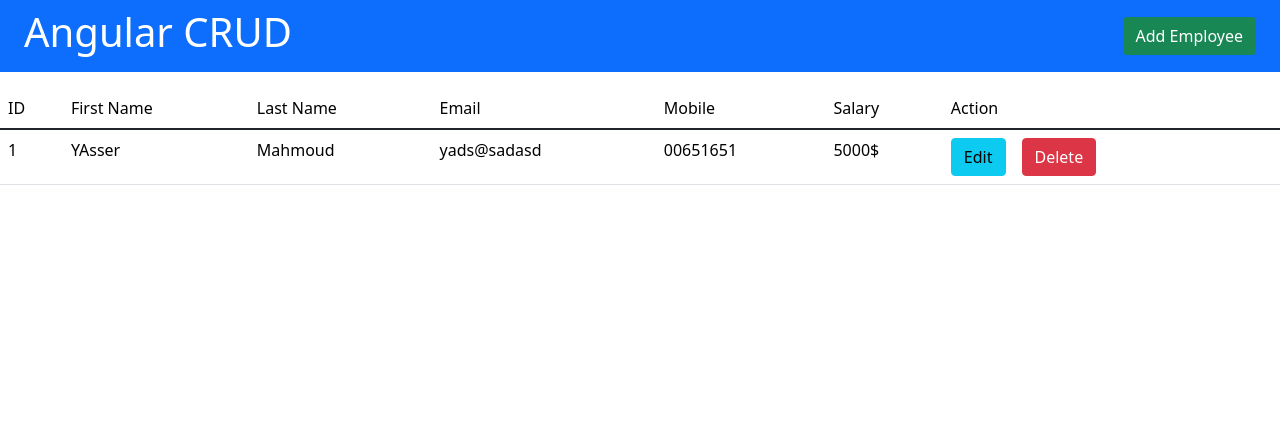
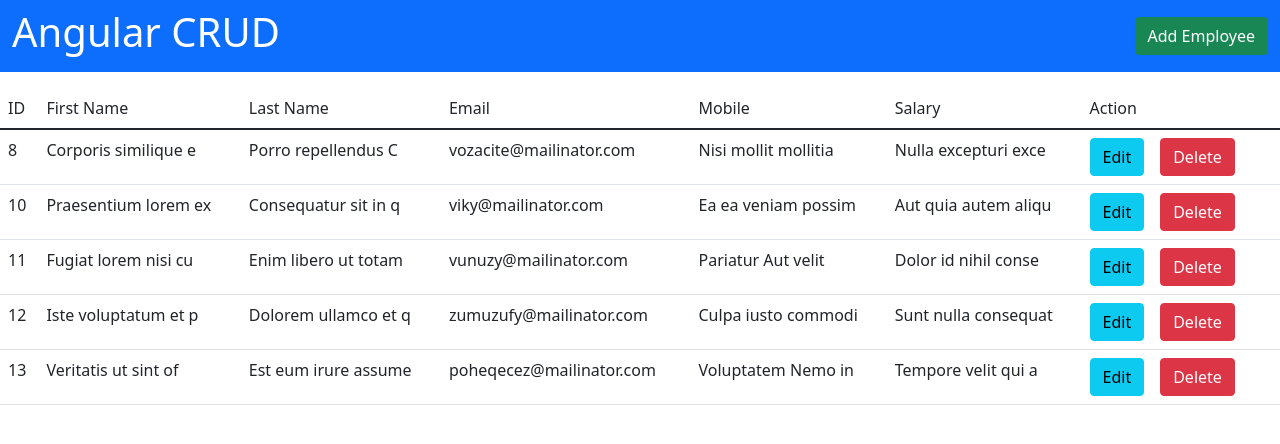
Before and after one commit to yasser22269/CRUD-And-Authentication-Angular, an Angular app: page / in a window 1280 px wide. Shown: the top 444 px of the page. Built offline with nearby package versions, Linux system fonts and the light colour scheme; data requests are answered from the project's data file.

Commit message:
final project

```diff
--- a/angular.json
+++ b/angular.json
@@ -27,11 +27,9 @@
               "src/assets"
             ],
             "styles": [
-              "src/styles.css",
-              "node_modules/bootstrap/dist/css/bootstrap.css"
+              "src/styles.css"
             ],
             "scripts": [
-              "node_modules/bootstrap/dist/js/bootstrap.js",
             ]
           },
           "configurations": {
--- a/db.json
+++ b/db.json
@@ -1,18 +1,47 @@
 {
   "posts": [
     {
-      "id": 1,
-      "title": "json-server",
-      "author": "typicode"
+      "id": 8,
+      "firstName": "Corporis similique e",
+      "lastName": "Porro repellendus C",
+      "email": "vozacite@mailinator.com",
+      "mobile": "Nisi mollit mollitia",
+      "salary": "Nulla excepturi exce"
+    },
+    {
+      "id": 10,
+      "firstName": "Praesentium lorem ex",
+      "lastName": "Consequatur sit in q",
+      "email": "viky@mailinator.com",
+      "mobile": "Ea ea veniam possim",
+      "salary": "Aut quia autem aliqu"
+    },
+    {
+      "id": 11,
+      "firstName": "Fugiat lorem nisi cu",
+      "lastName": "Enim libero ut totam",
+      "email": "vunuzy@mailinator.com",
+      "mobile": "Pariatur Aut velit ",
+      "salary": "Dolor id nihil conse"
+    },
+    {
+      "id": 12,
+      "firstName": "Iste voluptatum et p",
+      "lastName": "Dolorem ullamco et q",
+      "email": "zumuzufy@mailinator.com",
+      "mobile": "Culpa iusto commodi ",
+      "salary": "Sunt nulla consequat"
+    },
+    {
+      "id": 13,
+      "firstName": "Veritatis ut sint of",
+      "lastName": "Est eum irure assume",
+      "email": "poheqecez@mailinator.com",
+      "mobile": "Voluptatem Nemo in ",
+      "salary": "Tempore velit qui a"
     }
   ],
-  "comments": [
-    {
-      "id": 1,
-      "body": "some comment",
-      "postId": 1
-    }
-  ],
+  "comments": [],
   "profile": {
     "name": "typicode"
   }
--- a/src/app/app.module.ts
+++ b/src/app/app.module.ts
@@ -5,6 +5,7 @@ import { AppRoutingModule } from './app-routing.module';
 import { AppComponent } from './app.component';
 import { EmployeeDashboardComponent } from './employee-dashboard/employee-dashboard.component';
 import {ReactiveFormsModule} from "@angular/forms";
+import {HttpClientModule} from "@angular/common/http";
 
 @NgModule({
   declarations: [
@@ -14,7 +15,8 @@ import {ReactiveFormsModule} from "@angular/forms";
   imports: [
     BrowserModule,
     AppRoutingModule,
-    ReactiveFormsModule
+    ReactiveFormsModule,
+    HttpClientModule,
   ],
   providers: [],
   bootstrap: [AppComponent]
--- a/src/app/employee-dashboard/employee-dashboard.component.html
+++ b/src/app/employee-dashboard/employee-dashboard.component.html
@@ -2,7 +2,7 @@
   <div class="container-fluid">
     <h1 style="color: #fff;">Angular CRUD</h1>
     <div class="d-flex">
-      <button class="btn btn-success" data-bs-toggle="modal" data-bs-target="#exampleModal">Add Employee</button>
+      <button class="btn btn-success"(click)="AddButton()" data-bs-toggle="modal" data-bs-target="#exampleModal">Add Employee</button>
     </div>
   </div>
 </nav>
@@ -20,16 +20,16 @@
       </tr>
   </thead>
   <tbody>
-      <tr>
-        <td>1</td>
-        <td>YAsser</td>
-        <td>Mahmoud</td>
-        <td>yads@sadasd</td>
-        <td>00651651</td>
-        <td>5000$</td>
+      <tr *ngFor="let row of employees">
+        <td>{{row.id}}</td>
+        <td>{{row.firstName}}</td>
+        <td>{{row.lastName}}</td>
+        <td>{{row.email}}</td>
+        <td>{{row.mobile}}</td>
+        <td>{{row.salary}}</td>
         <td>
-          <button class="btn btn-info">Edit</button>
-          <button class="btn btn-danger mx-3">Delete</button>
+          <button class="btn btn-info" (click)="onEdit(row)"  data-bs-toggle="modal" data-bs-target="#exampleModal">Edit</button>
+          <button class="btn btn-danger mx-3" (click)="deleteEmpolyee(row.id)">Delete</button>
         </td>
       </tr>
   </tbody>
@@ -69,8 +69,9 @@
         </form>
       </div>
       <div class="modal-footer">
-        <button type="button" class="btn btn-secondary" data-bs-dismiss="modal">Close</button>
-        <button type="button" class="btn btn-primary">Add</button>
+        <button type="button" class="btn btn-secondary"id="Close" data-bs-dismiss="modal">Close</button>
+        <button type="button" class="btn btn-primary" *ngIf="ShowAddbutton" (click)="postEmpolyee()">Add</button>
+        <button type="button" class="btn btn-primary" *ngIf="!ShowAddbutton" (click)="EditEmpolyee()">Update</button>
       </div>
     </div>
   </div>
--- a/src/app/employee-dashboard/employee-dashboard.component.ts
+++ b/src/app/employee-dashboard/employee-dashboard.component.ts
@@ -1,5 +1,7 @@
 import { Component, OnInit } from '@angular/core';
 import {FormBuilder,FormGroup} from "@angular/forms";
+import {EmployeeModels} from "./employee.models";
+import {ApiService} from "../shared/api.service";
 @Component({
   selector: 'employee-dashboard',
   templateUrl: './employee-dashboard.component.html',
@@ -7,7 +9,19 @@ import {FormBuilder,FormGroup} from "@angular/forms";
 })
 export class EmployeeDashboardComponent implements OnInit {
   formValue !: FormGroup;
-  constructor(private formbuilder : FormBuilder) { }
+  employees !: any;
+  ShowAddbutton : boolean = true;
+  employeeModels: EmployeeModels= new EmployeeModels();
+  constructor(private formbuilder : FormBuilder,
+              private api : ApiService,
+
+  ) {
+
+  }
+  AddButton(){
+    this.formValue.reset();
+    this.ShowAddbutton = true;
+  }
 
   ngOnInit(): void {
     this.formValue = this.formbuilder.group({
@@ -16,7 +30,85 @@ export class EmployeeDashboardComponent implements OnInit {
       email : [''],
       mobile : [''],
       salary : ['']
-    })
+    });
+    this.getEmpolyee();
+  }
+
+  postEmpolyee(){
+    this.employeeModels = new EmployeeModels();
+    this.getDetails();
+    this.api.postEmployee(this.employeeModels)
+      .subscribe(res =>{
+        alert("Added Successfully");
+        let ref = document.getElementById('Close');
+        ref?.click();
+        this.formValue.reset();
+        this.getEmpolyee();
+      },
+        res=>{
+        console.log(res);
+          // alert(res);
+        }
+        )
+  }
+
+  getEmpolyee(){
+    this.api.getEmployee()
+      .subscribe(res =>{
+          this.employees =res;
+        },
+        res=>{
+          alert("wrong");
+        }
+      )
+  }
+
+
+  deleteEmpolyee(id:number){
+    this.getDetails();
+    this.api.deleteEmployee(id)
+      .subscribe(res =>{
+          alert("delete Successfully");
+          this.getEmpolyee();
+        },
+        res=>{
+          alert("wrong");
+        }
+      )
+  }
+
+  EditEmpolyee(){
+    this.getDetails();
+    this.api.updateEmployee(this.employeeModels,this.employeeModels.id)
+      .subscribe(res =>{
+          alert("Edit Successfully");
+          let ref = document.getElementById('Close');
+          ref?.click();
+          this.formValue.reset();
+          this.getEmpolyee();
+        },
+        res=>{
+          alert("wrong");
+        }
+      )
+  }
+
+  onEdit(row: any){
+    this.employeeModels.id = row.id;
+    this.formValue.controls['firstName'].setValue(row.firstName);
+    this.formValue.controls['lastName'].setValue(row.lastName);
+    this.formValue.controls['email'].setValue(row.email);
+    this.formValue.controls['mobile'].setValue(row.mobile);
+    this.formValue.controls['salary'].setValue(row.salary);
+    this.ShowAddbutton = false;
+  }
+
+  getDetails(){
+    this.employeeModels.firstName =this.formValue.value.firstName;
+    this.employeeModels.lastName =this.formValue.value.lastName;
+    this.employeeModels.email =this.formValue.value.email;
+    this.employeeModels.mobile =this.formValue.value.mobile;
+    this.employeeModels.salary =this.formValue.value.salary;
   }
 
 }
--- /dev/null
+++ b/src/app/employee-dashboard/employee.models.ts
@@ -0,0 +1,8 @@
+export class EmployeeModels {
+  id:number = 0;
+  firstName: string = '';
+  lastName: string = '';
+  email: string = '';
+  mobile: string = '';
+  salary: string = '';
+}
--- /dev/null
+++ b/src/app/shared/api.service.ts
@@ -0,0 +1,38 @@
+import { Injectable } from '@angular/core';
+import {HttpClient} from "@angular/common/http";
+import {map} from "rxjs/operators";
+
+@Injectable({
+  providedIn: 'root'
+})
+export class ApiService {
+
+  constructor(private http: HttpClient) { }
+
+  postEmployee(data:any){
+      return this.http.post<any>("http://localhost:3000/posts",data)
+        .pipe(map((res:any)=>{
+          return res;
+        }));
+  }
+
+  getEmployee(){
+    return this.http.get<any>("http://localhost:3000/posts")
+      .pipe(map((res:any)=>{
+        return res;
+      }));
+  }
+
+  updateEmployee(data:any,id:number){
+    return this.http.put<any>("http://localhost:3000/posts/"+id,data)
+      .pipe(map((res:any)=>{
+        return res;
+      }));
+  }
+  deleteEmployee(id:number){
+    return this.http.delete<any>("http://localhost:3000/posts/"+id)
+      .pipe(map((res:any)=>{
+        return res;
+      }));
+  }
+}
--- a/src/index.html
+++ b/src/index.html
@@ -6,11 +6,12 @@
   <base href="/">
   <meta name="viewport" content="width=device-width, initial-scale=1">
   <link rel="icon" type="image/x-icon" href="favicon.ico">
-  <link rel="stylesheet" href="../node_modules/bootstrap/dist/css/bootstrap.css">
+  <!-- CSS only -->
+  <link href="https://cdn.jsdelivr.net/npm/bootstrap@5.1.3/dist/css/bootstrap.min.css" rel="stylesheet" integrity="sha384-1BmE4kWBq78iYhFldvKuhfTAU6auU8tT94WrHftjDbrCEXSU1oBoqyl2QvZ6jIW3" crossorigin="anonymous">
 </head>
 <body>
   <app-root></app-root>
-  <script src="../node_modules/jquery/dist/jquery.js"></script>
-  <script src="../node_modules/bootstrap/dist/js/bootstrap.js"></script>
+  <!-- JavaScript Bundle with Popper -->
+  <script src="https://cdn.jsdelivr.net/npm/bootstrap@5.1.3/dist/js/bootstrap.bundle.min.js" integrity="sha384-ka7Sk0Gln4gmtz2MlQnikT1wXgYsOg+OMhuP+IlRH9sENBO0LRn5q+8nbTov4+1p" crossorigin="anonymous"></script>
 </body>
 </html>
```
